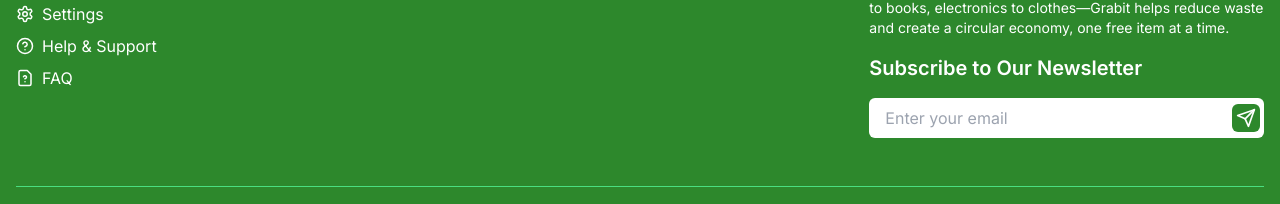
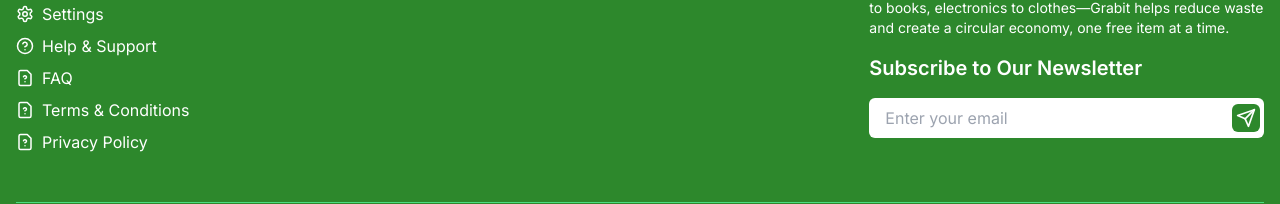
Before and after one commit to Desk888/grabit-ui, a Next.js app: page / in a window 1280 px wide. Shown: the part 1530-1734 px from the top of the page. Built offline with nearby package versions, Linux system fonts and the light colour scheme.

Commit message:
Added terms and conditions and privacy policy page in the footer.

```diff
--- a/src/components/layout/AutoScroll.tsx
+++ b/src/components/layout/AutoScroll.tsx
@@ -17,13 +17,11 @@ export default function AutoScroll() {
         const documentHeight = document.documentElement.scrollHeight
 
         if (currentScroll + windowHeight >= documentHeight) {
-          // If at bottom, scroll to top
           window.scrollTo({
             top: 0,
             behavior: 'smooth'
           })
         } else {
-          // Scroll down one viewport height
           window.scrollBy({
             top: windowHeight,
             behavior: 'smooth'
@@ -35,7 +33,6 @@ export default function AutoScroll() {
     return () => clearInterval(interval)
   }, [isScrolling])
 
-  // Stop auto-scroll when user manually scrolls
   useEffect(() => {
     const handleScroll = () => {
       if (isScrolling) setIsScrolling(false)
--- a/src/components/layout/Footer.tsx
+++ b/src/components/layout/Footer.tsx
@@ -38,6 +38,18 @@ export default function Footer() {
                   <Link href="/faq" className="flex items-center hover:text-gray-200 transition-colors">
                     <FileQuestion size={18} className="mr-2" />
                     FAQ
+                  </Link>
+                </li>
+                <li>
+                  <Link href="/terms" className="flex items-center hover:text-gray-200 transition-colors">
+                    <FileQuestion size={18} className="mr-2" />
+                    Terms & Conditions
+                  </Link>
+                </li>
+                <li>
+                  <Link href="/privacy" className="flex items-center hover:text-gray-200 transition-colors">
+                    <FileQuestion size={18} className="mr-2" />
+                    Privacy Policy
                   </Link>
                 </li>
               </ul>
--- a/src/components/layout/Hero.tsx
+++ b/src/components/layout/Hero.tsx
@@ -28,7 +28,6 @@ const Hero = () => {
           </h1>
           <p className="mt-6 max-w-2xl mx-auto text-xl text-gray-200">
             Discover unique free items from people in your local community. <br />
-            {/* Buy, sell, and connect with neighbors. */}
           </p>
 
           {/* Search Section */}
--- a/src/components/layout/ProductGrid.tsx
+++ b/src/components/layout/ProductGrid.tsx
@@ -9,7 +9,7 @@ export default function ProductGrid() {
   const [currentPage, setCurrentPage] = useState(1)
   const { products, isLoading, error } = useProducts()
 
-  const PRODUCTS_PER_PAGE = 8 // 4 cards per row * 2 rows
+  const PRODUCTS_PER_PAGE = 8
   const totalPages = Math.ceil((products?.length || 0) / PRODUCTS_PER_PAGE)
 
   const startIndex = (currentPage - 1) * PRODUCTS_PER_PAGE
@@ -24,7 +24,7 @@ export default function ProductGrid() {
         setCurrentPage((prevPage) => {
           return prevPage === totalPages ? 1 : prevPage + 1
         })
-      }, 5000) // 5 seconds
+      }, 5000)
     }
 
     return () => {
```
